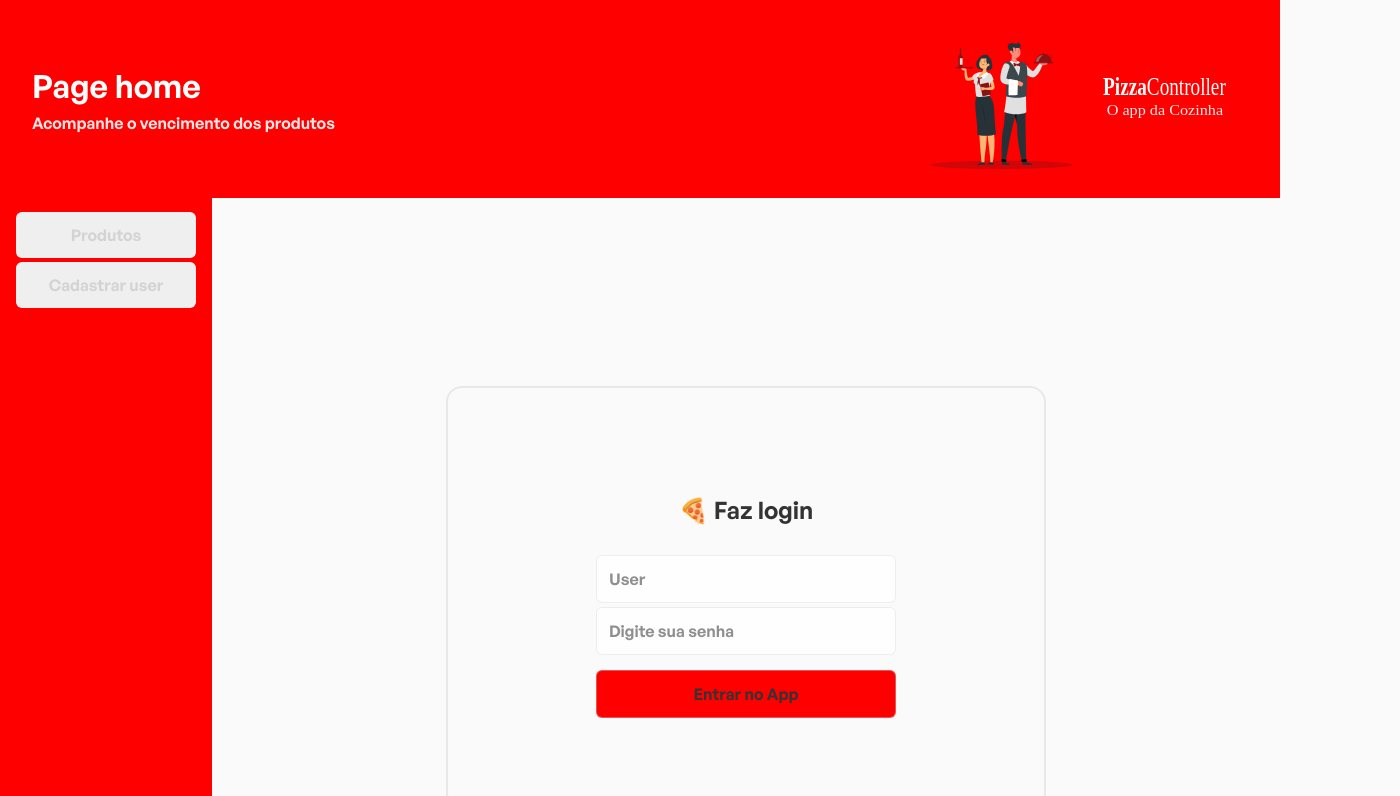
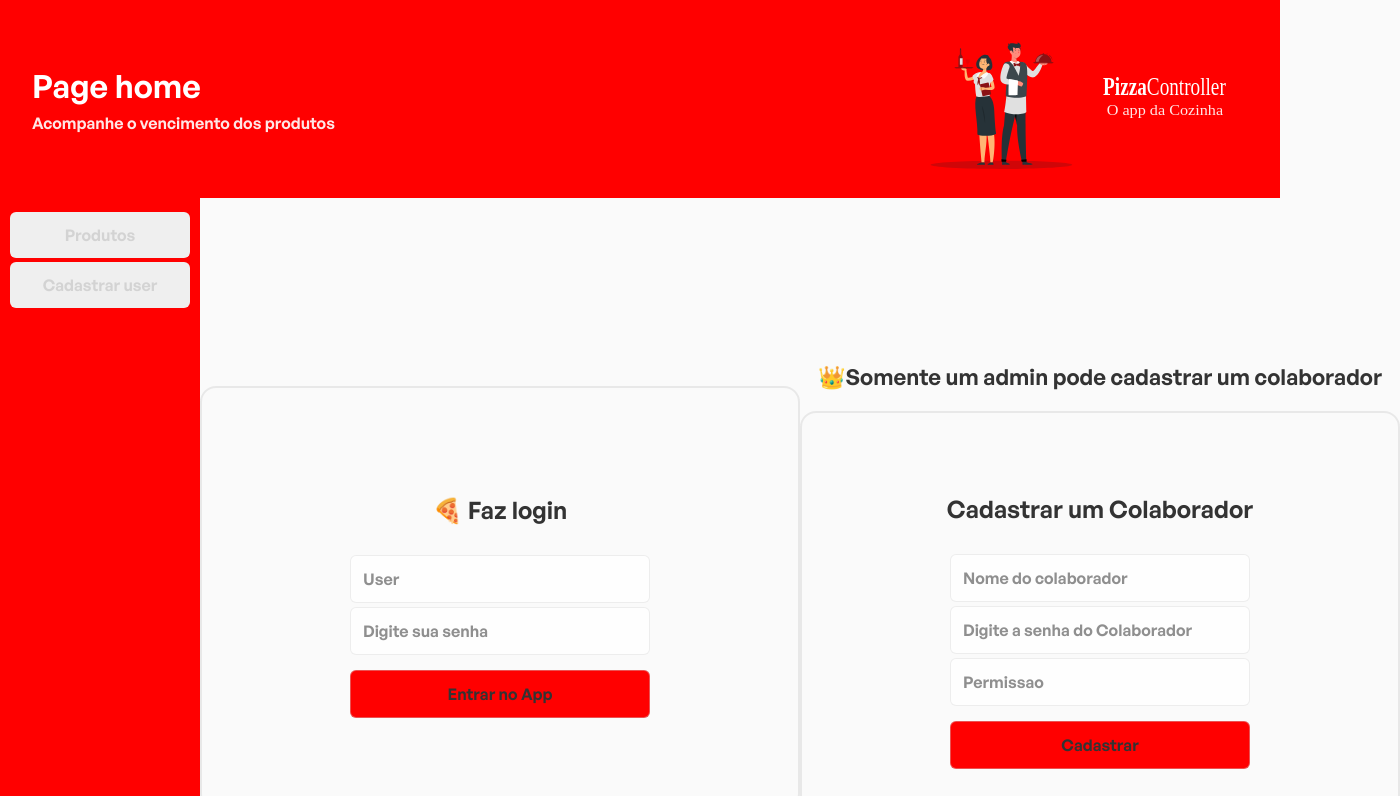
Before and after one commit to thiagoxporfirio/pizzacontroller, a React (Vite) app: page / in a window 1280 px wide. Shown: the top 796 px of the page, 1400 px wide, since content can reach past the window. Built offline with nearby package versions, Linux system fonts and the light colour scheme.

Commit message:
criando componente Login, e cadastrarUser

```diff
--- a/src/components/FormLogin/index.tsx
+++ b/src/components/FormLogin/index.tsx
@@ -1,11 +1,21 @@
-import { Container } from "./styles"
+import { Container } from "../Header-Right/styles"
 
 export function Form() {
     return (
-        <div className="content-form">
-            <form action="">
-                <h1>ola</h1>
-            </form>
-        </div>
+        <div className="content-Form">
+
+                <form action="" className="contente-Form">
+                    <h2>🍕 Faz login</h2>
+                    <div className="input-group">
+                        <input type="text" id="username" placeholder="User" name="username" required />
+                    </div>
+                    <div className="input-group">
+                        <input type="password" id="senha" placeholder="Digite sua senha" name="senha" required />
+                    </div>
+                    <div className="input-group-btn">
+                        <button type="submit" id="btnlogin" name="btnlogin">Entrar no App</button>
+                    </div>
+                </form>
+            </div>
     )
 }
--- a/src/components/Header-Right/index.tsx
+++ b/src/components/Header-Right/index.tsx
@@ -1,28 +1,24 @@
 import { Container } from "./styles"
+import { UserColaborador } from "../UserColaborador"
+import { Form } from "../FormLogin"
+import React from "react"
 
 
 export function Right() {
+
+    let identidadeUser = JSON.parse(localStorage.getItem('_DadosUser') || '{}')
+    let usuarioid = identidadeUser?.dados?.UserId
+
     return (
         <Container >
             <div className="content-btn">
-                <button>Produtos</button>
-                <button>Cadastrar user</button>
+                <button id="btnlogin">Produtos</button>
+                <button id="btncadastraUser" >Cadastrar user</button>
             </div>
-            <div className="content-Form">
 
-                <form action="" className="contente-Form">
-                    <h2>🍕 Faz login</h2>
-                    <div className="input-group">
-                        <input type="text" id="username" placeholder="User" name="username" required />
-                    </div>
-                    <div className="input-group">
-                        <input type="password" id="senha" placeholder="Digite sua senha" name="senha" required />
-                    </div>
-                    <div className="input-group-btn">
-                        <button id="btnlogin" name="btnlogin">Entrar no App</button>
-                    </div>
-                </form>
-            </div>
+            {!usuarioid && <Form />}
+            {}<UserColaborador />
+
         </Container>
 
     )
--- a/src/components/Header-Right/styles.ts
+++ b/src/components/Header-Right/styles.ts
@@ -39,7 +39,14 @@ export const Container = styled.div`
         display: flex;
         align-items: center;
         justify-content: center;
+        flex-direction: column;
         margin: auto;
+
+        h1{
+            font-size: 22px;
+            margin-bottom: 20px;
+            text-align: center;
+        }
 
         .contente-Form{
             justify-content: center;
@@ -52,8 +59,11 @@ export const Container = styled.div`
             width: 600px;
             height: 424px;
 
+
+
             h2{
                 margin-bottom: 25px;
+                text-align: center;
             }
 
             .input-group{
--- /dev/null
+++ b/src/components/UserColaborador/index.tsx
@@ -0,0 +1,25 @@
+export function UserColaborador() {
+
+
+
+    return(
+        <div className="content-Form">
+                <h1>👑Somente um admin pode cadastrar um colaborador</h1>
+                <form action="" className="contente-Form">
+                    <h2>Cadastrar um Colaborador</h2>
+                    <div className="input-group">
+                        <input type="text" id="username" placeholder="Nome do colaborador" name="username" required />
+                    </div>
+                    <div className="input-group">
+                        <input type="password" id="password" placeholder="Digite a senha do Colaborador" name="senha" required />
+                    </div>
+                    <div className="input-group">
+                        <input type="text" id="permision" placeholder="Permissao" name="senha" required />
+                    </div>
+                    <div className="input-group-btn">
+                        <button type="submit" id="btnlogin" name="btnlogin">Cadastrar</button>
+                    </div>
+                </form>
+            </div>
+    )
+}
```
Also changed, not shown: src/components/FormLogin/styles.ts (line endings or trailing spaces).
